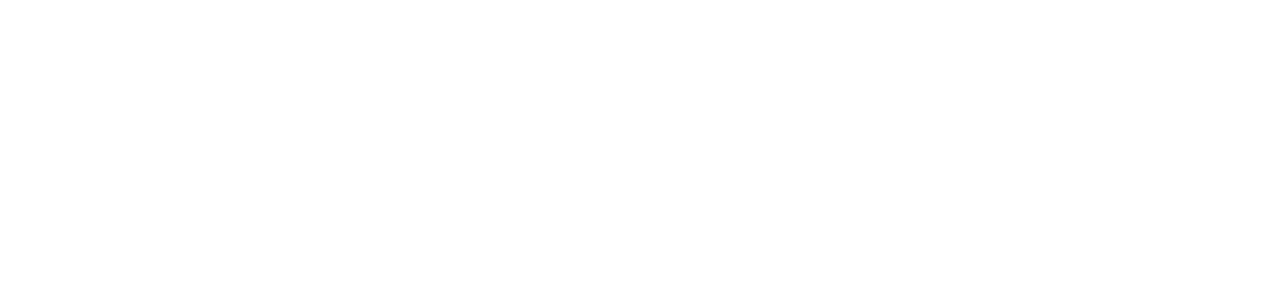
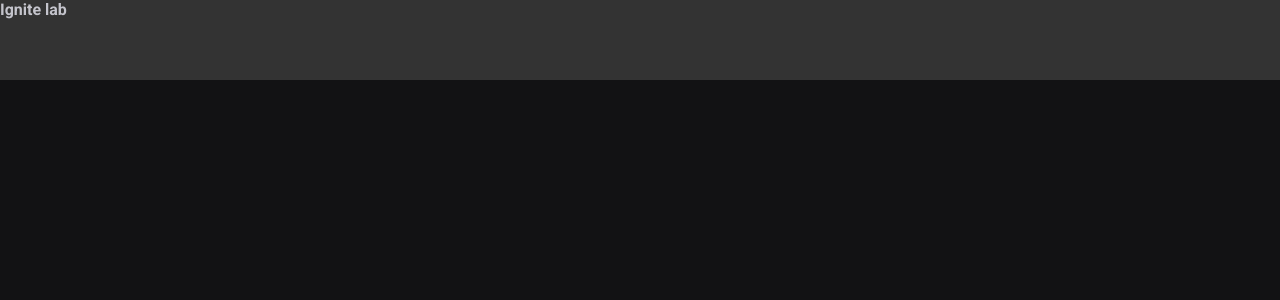
Before and after one commit to MarceloDoehnert/ignite-feed, a React (Vite) app: page / in a window 1280 px wide. Shown: the top 300 px of the page. Built offline with nearby package versions, Linux system fonts and the light colour scheme.

Commit message:
inicio do feed

```diff
--- a/index.html
+++ b/index.html
@@ -1,9 +1,14 @@
 <!DOCTYPE html>
 <html lang="en">
   <head>
+    <link rel="preconnect" href="https://fonts.googleapis.com" />
+    <link rel="preconnect" href="https://fonts.gstatic.com" crossorigin />
+
     <meta charset="UTF-8" />
     <link rel="icon" type="image/svg+xml" href="/vite.svg" />
     <meta name="viewport" content="width=device-width, initial-scale=1.0" />
+
+    <link href="https://fonts.googleapis.com/css2?family=Roboto:wght@400;700&display=swap" rel="stylesheet" />
     <title>Ignite Feed</title>
   </head>
   <body>
--- a/src/App.jsx
+++ b/src/App.jsx
@@ -1,7 +1,13 @@
+import "./global.css"
+
+// Componentes
+import { Header } from "./components/Header"
+
 export function App() {
 
   return (
     <div className="App">
+      <Header />
     </div>
   )
 }
--- /dev/null
+++ b/src/components/Header.jsx
@@ -0,0 +1,9 @@
+import styles from "./Header.module.css"
+
+export function Header() {
+  return (
+    <header className={styles.header}>
+      <strong>Ignite lab</strong>
+    </header>
+  )
+}
--- /dev/null
+++ b/src/components/Header.module.css
@@ -0,0 +1,4 @@
+.header {
+  background: #333;
+  height: 80px;
+}
--- /dev/null
+++ b/src/global.css
@@ -0,0 +1,30 @@
+:root {
+  --white: #fff;
+  --gray-100: #e1e1e6;
+  --gray-300: #c4c4cc;
+  --gray-400: #8d8d99;
+  --gray-600: #323238;
+  --gray-700: #29292e;
+  --gray-800: #202024;
+  --gray-900: #121214;
+
+  --green-500: #00875f;
+}
+
+* {
+  margin: 0;
+  padding: 0;
+  box-sizing: border-box;
+}
+
+body {
+  background: var(--gray-900);
+  color: var(--gray-300);
+  -webkit-font-smoothing: antialiased;
+}
+
+body, input, textarea, button {
+  font-family: 'Roboto', sans-serif;
+  font-weight: 400;
+  font-size: 1rem;
+}
```
